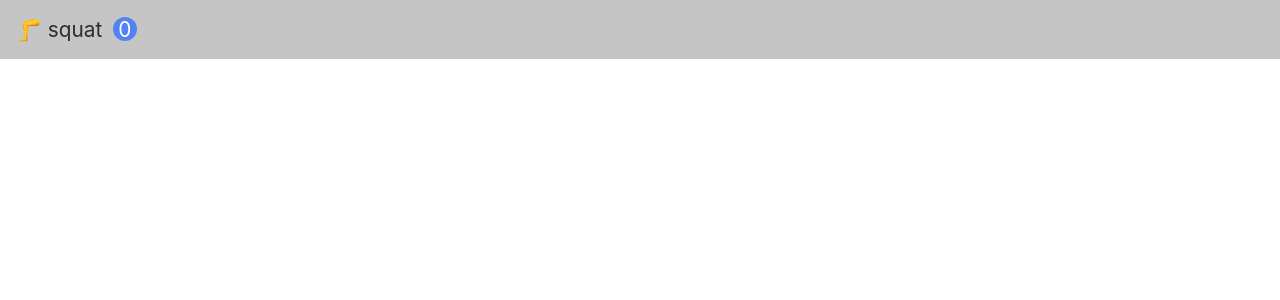
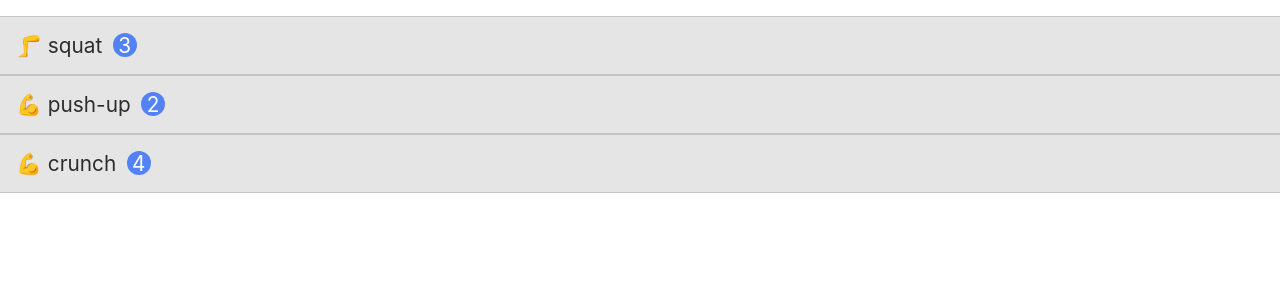
Before and after one commit to hyunjileedev/workout-log, a React (Create React App) app: page / in a window 1280 px wide. Shown: the top 300 px of the page. Built offline with nearby package versions, Linux system fonts and the light colour scheme; the HTML template or start-up script is replaced by a standard one.

Commit message:
Add Workouts

```diff
--- a/src/App.css
+++ b/src/App.css
@@ -26,6 +26,10 @@ button {
   background-color: transparent;
   border: none;
   cursor: pointer;
+}
+
+ul {
+  padding-left: 0;
 }
 
 /* Workout */
--- a/src/app.jsx
+++ b/src/app.jsx
@@ -1,8 +1,8 @@
 import './app.css';
-import Workout from './components/workout';
+import Workouts from './components/workouts';
 
 function App() {
-  return <Workout />;
+  return <Workouts />;
 }
 
 export default App;
--- a/src/components/workout.jsx
+++ b/src/components/workout.jsx
@@ -1,44 +1,35 @@
 import React, { Component } from 'react';
 
 class Workout extends Component {
-  state = {
-    count: 0,
-  };
-
-  onIncrement = () =>
-    this.setState(state => ({
-      count: state.count + 1,
-    }));
-
-  onDecrement = () => {
-    this.setState(state => ({
-      count: state.count - 1 < 0 ? 0 : state.count - 1,
-    }));
-  };
-
   render() {
+    const workout = this.props.workout;
+    const { name, category, count } = workout;
+    const categoryIcon = category === 'upper' ? '💪' : '🦵';
     return (
       <li className="workout">
         <div className="workout__text">
-          <span className="workout__category">🦵 </span>
-          <span className="workout__name">squat</span>
-          <span className="workout__count">{this.state.count}</span>
+          <span className="workout__category">{categoryIcon} </span>
+          <span className="workout__name">{name}</span>
+          <span className="workout__count">{count}</span>
         </div>
         <div>
           <button
             className="workout__btn workout__increase"
-            onClick={this.onIncrement}
+            onClick={() => this.props.onIncrement(workout)}
           >
-            <i class="fas fa-caret-up"></i>
+            <i className="fas fa-caret-up"></i>
           </button>
           <button
             className="workout__btn workout__decrease"
-            onClick={this.onDecrement}
+            onClick={() => this.props.onDecrement(workout)}
           >
-            <i class="fas fa-caret-down"></i>
+            <i className="fas fa-caret-down"></i>
           </button>
-          <button className="workout__btn workout__delete">
-            <i class="fas fa-trash"></i>
+          <button
+            className="workout__btn workout__delete"
+            onClick={() => this.props.onDelete(workout)}
+          >
+            <i className="fas fa-trash"></i>
           </button>
         </div>
       </li>
--- /dev/null
+++ b/src/components/workouts.jsx
@@ -0,0 +1,64 @@
+import React, { Component } from 'react';
+import Workout from './workout';
+
+class Workouts extends Component {
+  state = {
+    workouts: [
+      { id: 1, name: 'squat', category: 'lower', count: 3 },
+      {
+        id: 2,
+        name: 'push-up',
+        category: 'upper',
+        count: 2,
+      },
+      { id: 3, name: 'crunch', category: 'upper', count: 4 },
+    ],
+  };
+
+  handleIncrement = workout =>
+    this.setState(state => ({
+      workouts: state.workouts.map(el => {
+        if (el.id !== workout.id) {
+          return el;
+        } else {
+          const count = el.count + 1;
+          return { ...el, count };
+        }
+      }),
+    }));
+
+  handleDecrement = workout =>
+    this.setState(state => ({
+      workouts: state.workouts.map(el => {
+        if (el.id !== workout.id) {
+          return el;
+        } else {
+          const count = el.count - 1 < 0 ? 0 : el.count - 1;
+          return { ...el, count };
+        }
+      }),
+    }));
+
+  handleDelete = workout =>
+    this.setState(state => ({
+      workouts: state.workouts.filter(el => el.id !== workout.id),
+    }));
+
+  render() {
+    return (
+      <ul className="workouts">
+        {this.state.workouts.map(workout => (
+          <Workout
+            key={workout.id}
+            workout={workout}
+            onIncrement={this.handleIncrement}
+            onDecrement={this.handleDecrement}
+            onDelete={this.handleDelete}
+          />
+        ))}
+      </ul>
+    );
+  }
+}
+
+export default Workouts;
```
